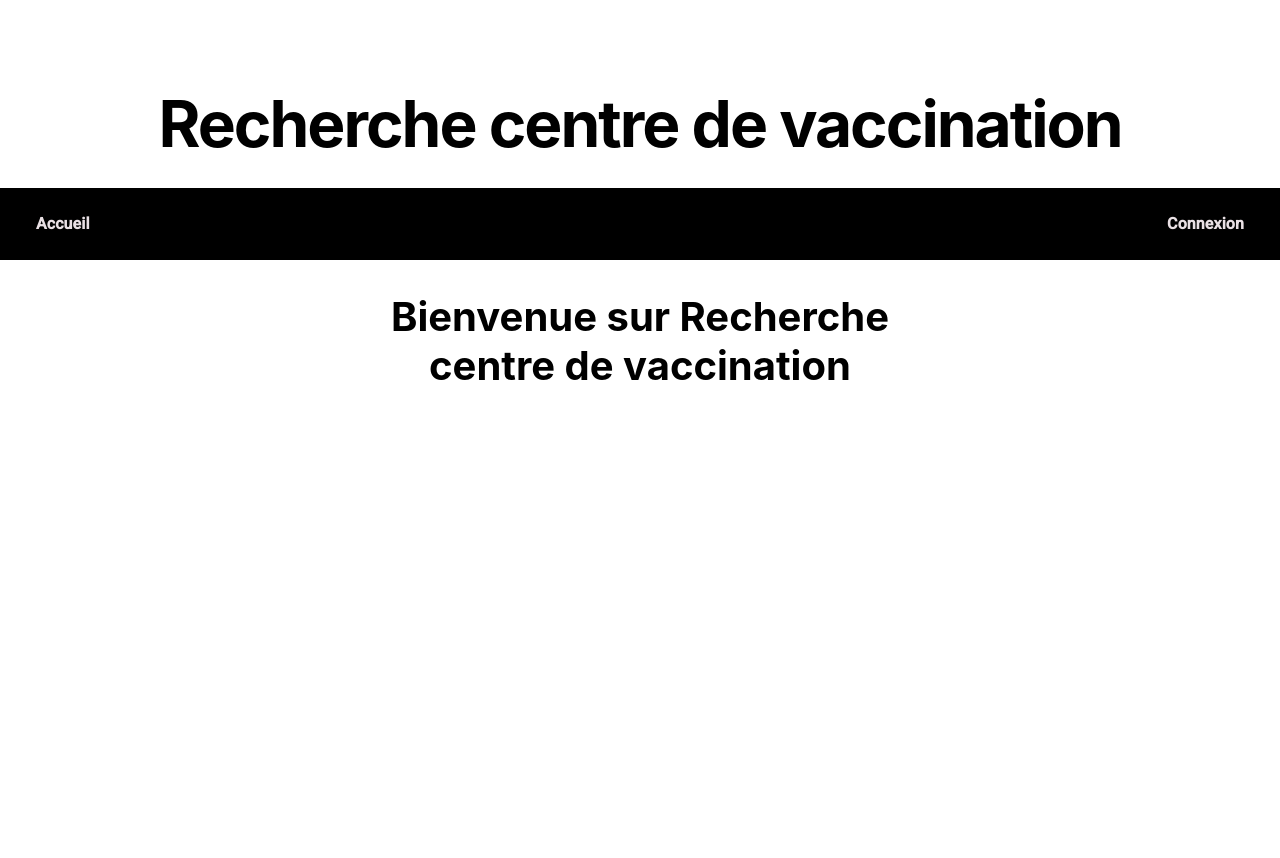
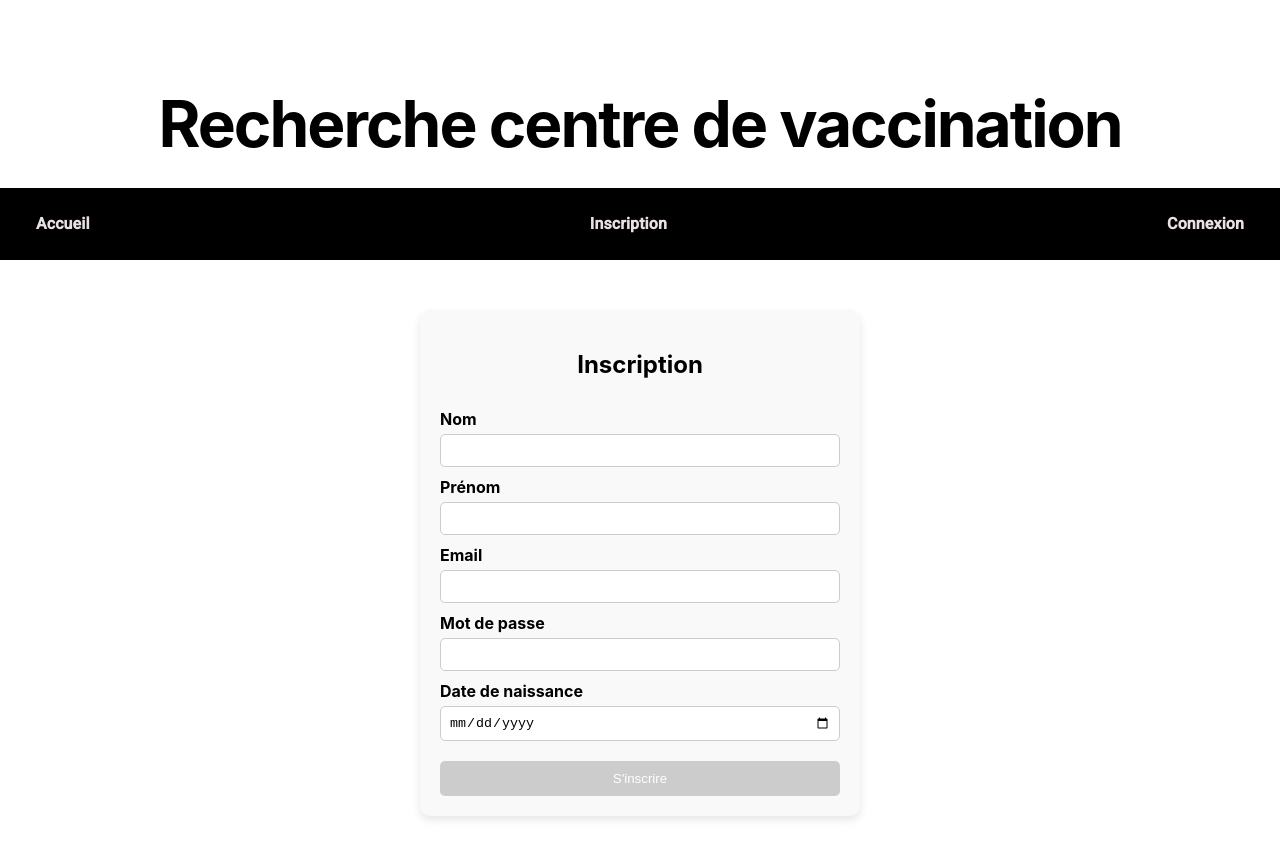
Before and after one commit to Lysandre23/ProjetFullStack, an Angular app in the folder vaccination-app/: page /inscription in a window 1280 px wide. Before the commit this address led to /home. Built offline with nearby package versions, Linux system fonts and the light colour scheme.

Commit message:
add inscription

```diff
--- a/vaccination-app/src/app/app.routes.ts
+++ b/vaccination-app/src/app/app.routes.ts
@@ -12,11 +12,14 @@ import { EditDoctorComponent } from './edit-doctor/edit-doctor.component';
 import { ManageCentersComponent } from './manage-centers/manage-centers.component';
 import { HttpClientModule } from '@angular/common/http';
 import { ReservationsComponent } from './reservations/reservations.component';
+import { InscriptionComponent } from './inscription/inscription.component';
+
 
 export const routes: Routes = [
   { path: '', redirectTo: '/home', pathMatch: 'full' }, // Redirection par défaut
   { path: 'home', component: HomeComponent },
   { path: 'login', component: LoginComponent },
+  { path: 'inscription', component: InscriptionComponent },
   { path: 'vaccination-center', component: VaccinationCenterListComponent }, // Chemin vers le composant des centres de vaccination
   { path: 'manage-super-admins', component: ManageSuperAdminsComponent },
   { path: 'manage-admins', component: ManageAdminsComponent },
--- /dev/null
+++ b/vaccination-app/src/app/inscription/inscription.component.css
@@ -0,0 +1,50 @@
+.inscription-container {
+    max-width: 400px;
+    margin: 50px auto;
+    padding: 20px;
+    border-radius: 10px;
+    background-color: #f9f9f9;
+    box-shadow: 0 4px 8px rgba(0, 0, 0, 0.1);
+  }
+
+  h2 {
+    text-align: center;
+    margin-bottom: 20px;
+  }
+
+  form {
+    display: flex;
+    flex-direction: column;
+  }
+
+  label {
+    font-weight: bold;
+    margin-top: 10px;
+  }
+
+  input {
+    padding: 8px;
+    margin-top: 5px;
+    border: 1px solid #ccc;
+    border-radius: 5px;
+  }
+
+  .error {
+    color: red;
+    font-size: 12px;
+    margin-top: 2px;
+  }
+
+  button {
+    margin-top: 20px;
+    padding: 10px;
+    background-color: #007bff;
+    color: white;
+    border: none;
+    border-radius: 5px;
+    cursor: pointer;
+  }
+
+  button:disabled {
+    background-color: #ccc;
+  }
--- /dev/null
+++ b/vaccination-app/src/app/inscription/inscription.component.html
@@ -0,0 +1,37 @@
+<div class="inscription-container">
+    <h2>Inscription</h2>
+
+    <form [formGroup]="inscriptionForm" (ngSubmit)="onSubmit()">
+      <label for="nom">Nom</label>
+      <input id="nom" type="text" formControlName="nom">
+      <div *ngIf="inscriptionForm.get('nom')?.invalid && inscriptionForm.get('nom')?.touched" class="error">
+        Nom requis
+      </div>
+
+      <label for="prenom">Prénom</label>
+      <input id="prenom" type="text" formControlName="prenom">
+      <div *ngIf="inscriptionForm.get('prenom')?.invalid && inscriptionForm.get('prenom')?.touched" class="error">
+        Prénom requis
+      </div>
+
+      <label for="email">Email</label>
+      <input id="email" type="email" formControlName="email">
+      <div *ngIf="inscriptionForm.get('email')?.invalid && inscriptionForm.get('email')?.touched" class="error">
+        Email invalide
+      </div>
+
+      <label for="password">Mot de passe</label>
+      <input id="password" type="password" formControlName="password">
+      <div *ngIf="inscriptionForm.get('password')?.invalid && inscriptionForm.get('password')?.touched" class="error">
+        Mot de passe requis (6 caractères minimum)
+      </div>
+
+      <label for="dateNaissance">Date de naissance</label>
+      <input id="dateNaissance" type="date" formControlName="dateNaissance">
+      <div *ngIf="inscriptionForm.get('dateNaissance')?.invalid && inscriptionForm.get('dateNaissance')?.touched" class="error">
+        Date de naissance requise
+      </div>
+
+      <button type="submit" [disabled]="inscriptionForm.invalid">S'inscrire</button>
+    </form>
+  </div>
--- /dev/null
+++ b/vaccination-app/src/app/inscription/inscription.component.ts
@@ -0,0 +1,44 @@
+import { CommonModule, NgFor, NgIf } from '@angular/common';
+import { Component } from '@angular/core';
+import { FormBuilder, FormGroup, FormsModule, Validators } from '@angular/forms';
+import { MatNativeDateModule, MatOptionModule } from '@angular/material/core';
+import { MatDatepickerModule } from '@angular/material/datepicker';
+import { MatFormFieldModule } from '@angular/material/form-field';
+import { MatInputModule } from '@angular/material/input';
+import { MatSelectModule } from '@angular/material/select';
+import { ReactiveFormsModule } from '@angular/forms';
+
+@Component({
+  selector: 'app-inscription',
+  standalone: true, // ✅ Si standalone est utilisé
+  templateUrl: './inscription.component.html',
+  styleUrls: ['./inscription.component.css'],
+  imports: [
+    ReactiveFormsModule, CommonModule, NgIf, FormsModule,
+    MatFormFieldModule, MatInputModule, MatDatepickerModule,
+    MatNativeDateModule, MatSelectModule, MatOptionModule
+  ],
+})
+export class InscriptionComponent {
+  inscriptionForm: FormGroup;
+
+  constructor(private fb: FormBuilder) {
+    this.inscriptionForm = this.fb.group({
+      nom: ['', Validators.required],
+      prenom: ['', Validators.required],
+      email: ['', [Validators.required, Validators.email]],
+      password: ['', [Validators.required, Validators.minLength(6)]],
+      dateNaissance: ['', Validators.required]
+    });
+  }
+
+  onSubmit() {
+    if (this.inscriptionForm.valid) {
+      console.log("Inscription réussie :", this.inscriptionForm.value);
+      alert("Inscription réussie !");
+      this.inscriptionForm.reset(); // Réinitialise le formulaire
+    } else {
+      alert("Veuillez remplir correctement tous les champs.");
+    }
+  }
+}
--- a/vaccination-app/src/app/navbar/navbar.component.html
+++ b/vaccination-app/src/app/navbar/navbar.component.html
@@ -1,6 +1,7 @@
 <mat-toolbar color="primary" class="navbar">
   <!-- Boutons communs -->
   <button mat-button routerLink="/home" class="navbar-item">Accueil</button>
+  <button mat-button routerLink="/inscription" class="navbar-item">Inscription</button>
 
   <!-- Boutons spécifiques aux rôles -->
   <!-- Super Admin -->
```
Also changed, not shown: 1 other file (tests, documents, lock files or other folders).
